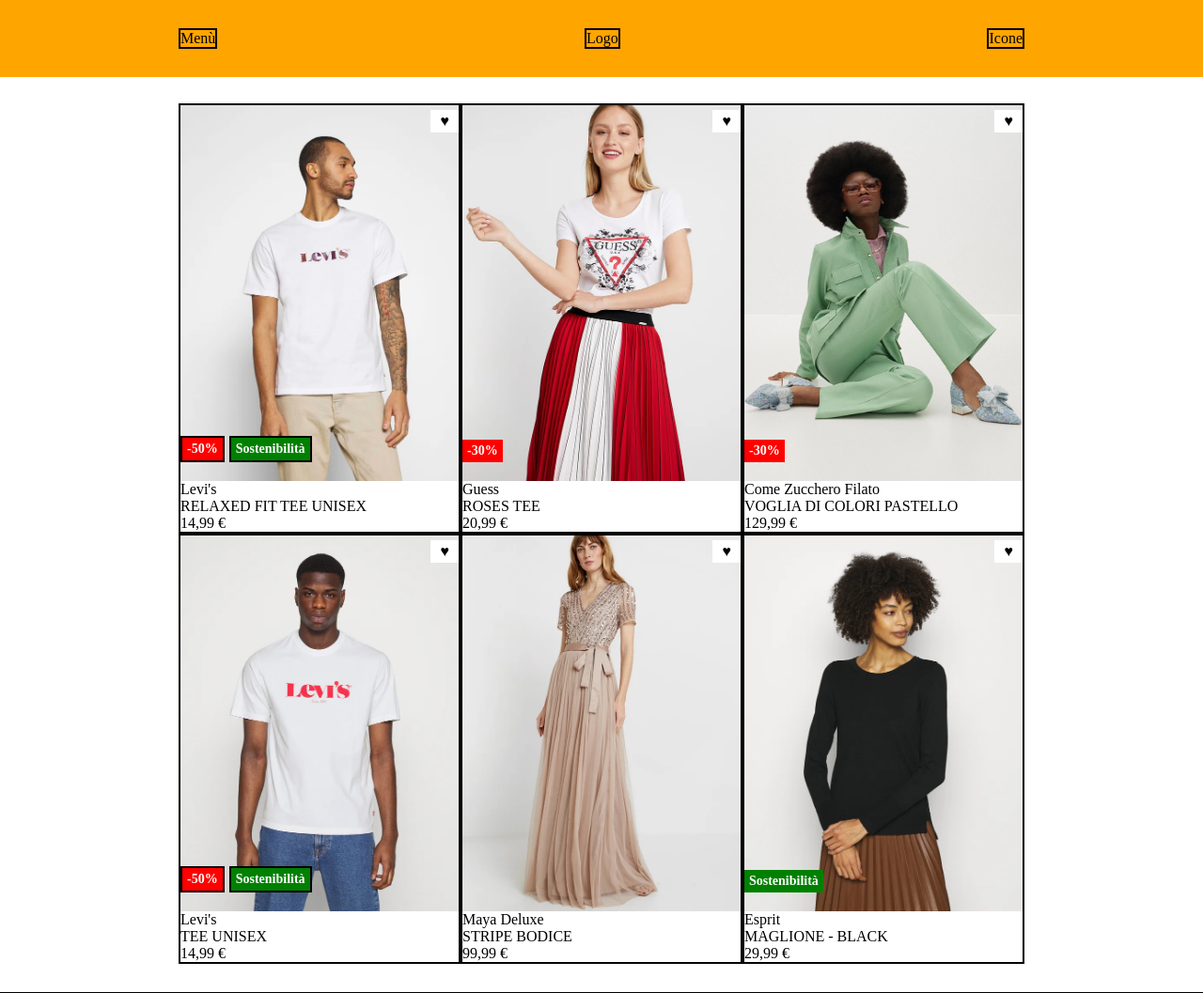
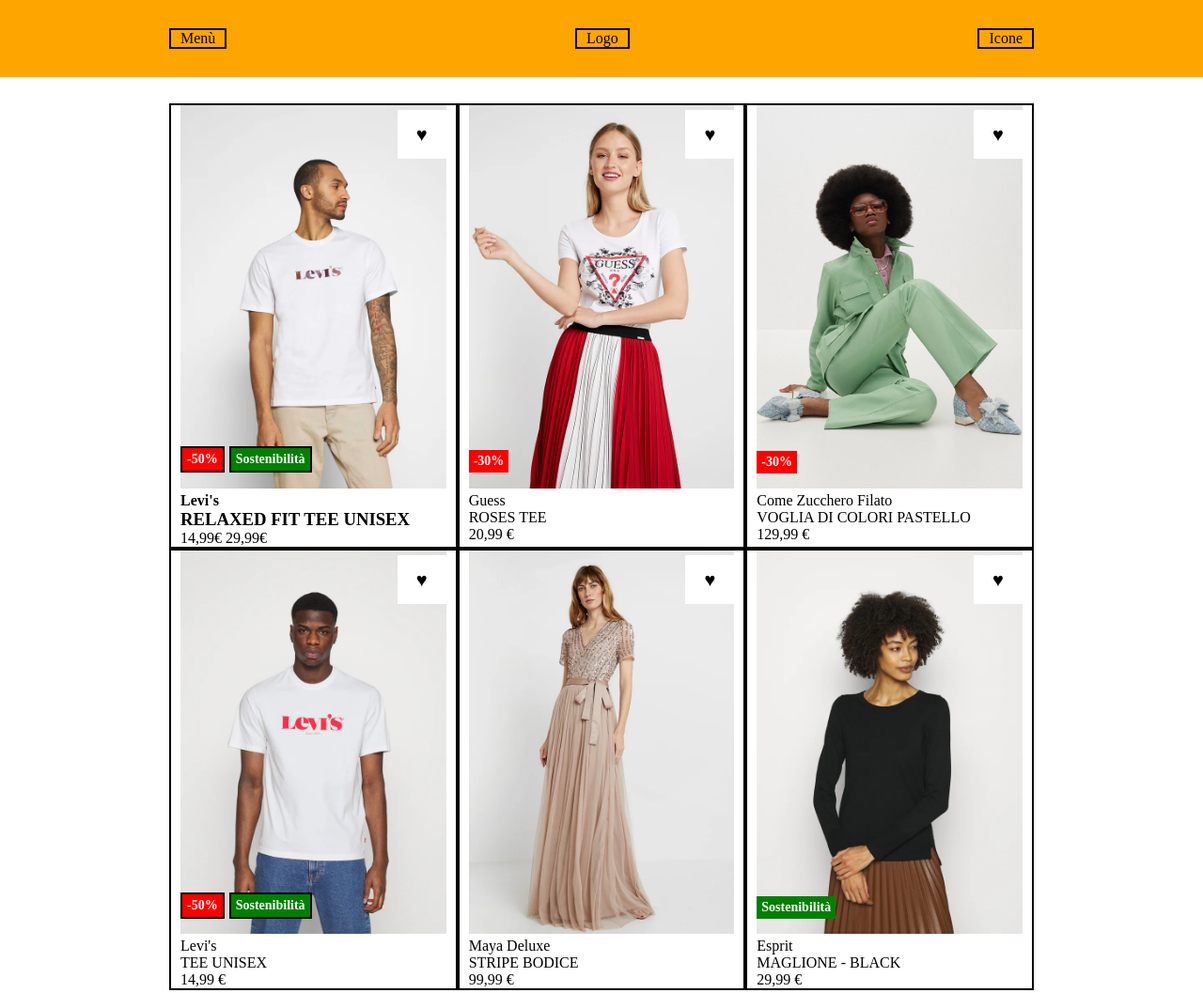
Before and after one commit to FedeAle1525/html-css-boolando, a plain HTML site: page index.html in a window 1280 px wide. Shown: the top 1057 px of the page at 94% size. Drawn offline with Linux system fonts and the light colour scheme.

Commit message:
FIX + EDIT + REFACTOR after lession

```diff
--- a/css/style.css
+++ b/css/style.css
@@ -2,6 +2,10 @@
     padding: 0;
     margin: 0;
     box-sizing: border-box;
+}
+
+img{
+    max-width: 100%;
 }
 
 .container{
@@ -12,6 +16,13 @@
 .row{
     display: flex;
     flex-wrap: wrap;
+    /* Si bilancia con il padding delle colonne per avere la centratura con il container */
+    margin: 0 -10px;
+}
+
+[class^="col"]{
+    /* La metà della distanza per suddividerlo nelle colonne */
+    padding: 0 10px;
 }
 
 /* Regola generale per container img in card */
@@ -38,9 +49,14 @@
 .heart{
     background-color: white;
     width: max-content;
-    padding: 0 10px;
-    /* line-height: 25px; */
-    line-height: 1.5rem;
+    /* Meglio usare altezza che padding, calcolate con Figma
+    padding: 0 10px; */
+    width: 52px;
+    line-height: 52px;
+    font-size: 20px;
+    text-align: center;
+    /* line-height: 25px;
+    line-height: 1.5rem; */
 }
 
 /* Regola generale per posizione etichetta cuore */
@@ -102,6 +118,7 @@
 }
 
 .row-col-3 > .col{
+    /* Lavorando in dodicesimi il calcolo diventa calc(100% * (4 / 12)) */
     flex-basis: calc(100%/ 3);
     /* margin-right: 20px; */
 }
@@ -110,7 +127,8 @@
     margin-right: 0;
 } */
 
-.card-img.img1{
+/* Semanticamente è scorretto utilizzare l'immagine come background avendo un significato */
+/* .card-img.img1{
     background-image: url(../img/1.webp);
 }
 
@@ -132,7 +150,7 @@
 
 .card-img.img6{
     background-image: url(../img/6.webp);
-}
+} */
 
 .label.discount{
     background-color: red;
@@ -145,6 +163,13 @@
 .row.label{
     gap: 5px;
     justify-content: flex-start;
+    /*Uso regole di reset per annullare le impotazioni nella classe generale "row" */
+    padding: 0;
+    margin: 0;
+}
+
+.row.label > .col{
+    /* Uso le regole di reset per annullare le impostazioni nella clase generale "col" */
     padding: 0;
 }
 
--- a/index.html
+++ b/index.html
@@ -23,12 +23,16 @@
     </header>
 
     <main class="main-content">
+        <!-- Di norma meglio crare un tag equivalente a dimensioni "main-content" per gestire sfondo -->
         <div class="container">
             <div class="row row-col-3">
                 <!-- Colonna 1 -->
                 <div class="col">
+                    <!-- Come tag semantico meglio <article> che <div> -->
                     <div class="card">
                         <div class="card-img img1">
+                            <!-- Più corretto inserire un immagine perchè semanticamente ha un valore -->
+                            <img class="img1" src="./img/1.webp" alt="Levi's Fit Tee">
                             <div class="heart position-top">&hearts;</div>
                             <!-- Riga per allineare etichette -->
                             <div class="row label position">
@@ -41,9 +45,14 @@
                             </div>
                         </div>
                         <div class="card-text">
-                            <p>Levi's</p>
-                            <p>RELAXED FIT TEE UNISEX</p>
-                            <p>14,99 €</p>
+                            <h4>Levi's</h4>
+                            <h3>RELAXED FIT TEE UNISEX</h3>
+                            <p>
+                                <!-- Separo con span per dare stile diversi ai due prezzi -->
+                                <!-- Gestire in base alla posizione -->
+                                <span class="discount-price">14,99&euro;</span>
+                                <span class="real-price">29,99&euro;</span>
+                            </p>
                         </div>
                     </div>
                 </div>
@@ -51,6 +60,7 @@
                 <div class="col">
                     <div class="card">
                         <div class="card-img img2">
+                            <img src="./img/2.webp" alt="Roses Tee">
                             <div class="heart position-top">&hearts;</div>
                             <div class="label discount position">-30%</div>
                         </div>
@@ -65,6 +75,7 @@
                 <div class="col">
                     <div class="card">
                         <div class="card-img img3">
+                            <img src="./img/3.webp" alt="Colori Pastello">
                             <div class="heart position-top">&hearts;</div>
                             <div class="label discount position">-30%</div>
                         </div>
@@ -79,6 +90,7 @@
                 <div class="col">
                     <div class="card">
                         <div class="card-img img4">
+                            <img src="./img/4.webp" alt="Tee Unisex">
                             <div class="heart position-top">&hearts;</div>
                             <div class="row label position">
                                 <div class="col">
@@ -100,6 +112,7 @@
                 <div class="col">
                     <div class="card">
                         <div class="card-img img5">
+                            <img src="./img/5.webp" alt="Stripe Bodice">
                             <div class="heart position-top">&hearts;</div>
                         </div>
                         <div class="card-text">
@@ -113,6 +126,7 @@
                 <div class="col">
                     <div class="card">
                         <div class="card-img img6">
+                            <img src="./img/6.webp" alt="Maglione">
                             <div class="heart position-top">&hearts;</div>
                             <div class="label eco position">Sostenibilità</div>
                         </div>
```
